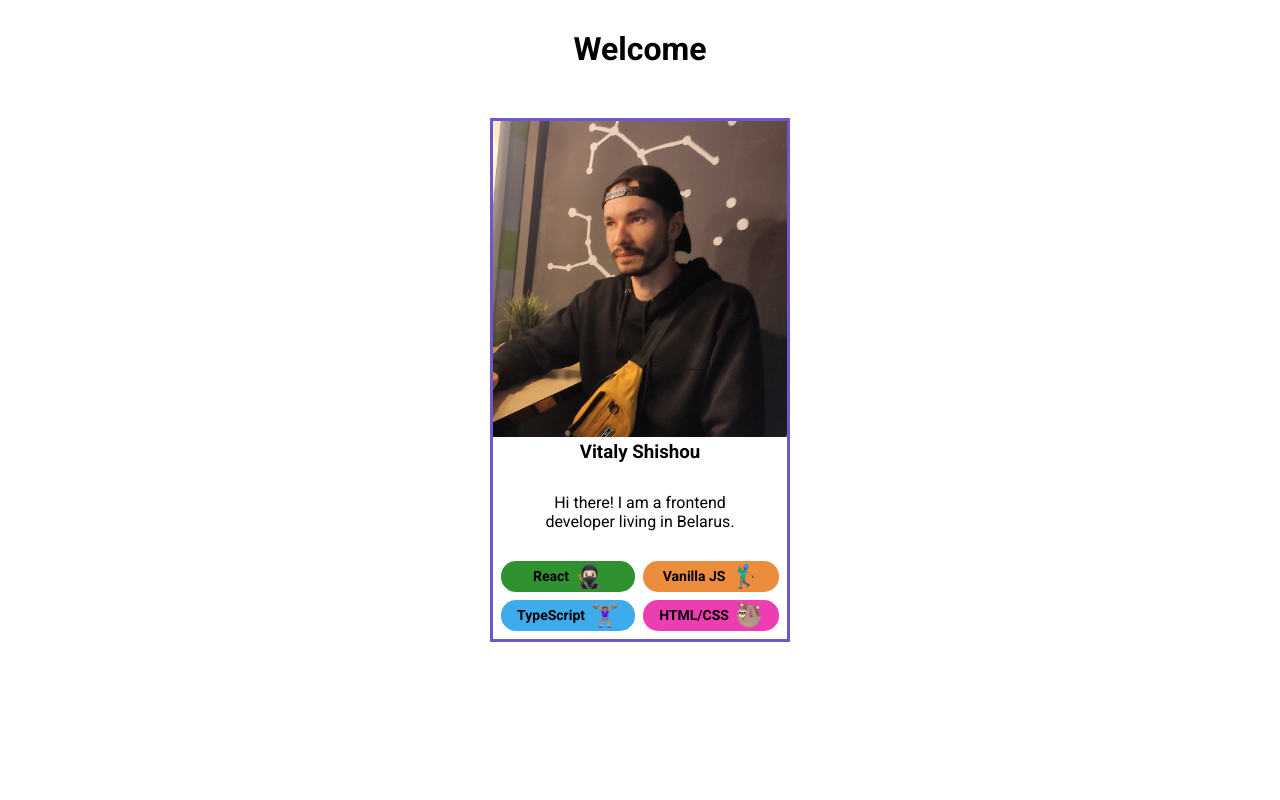
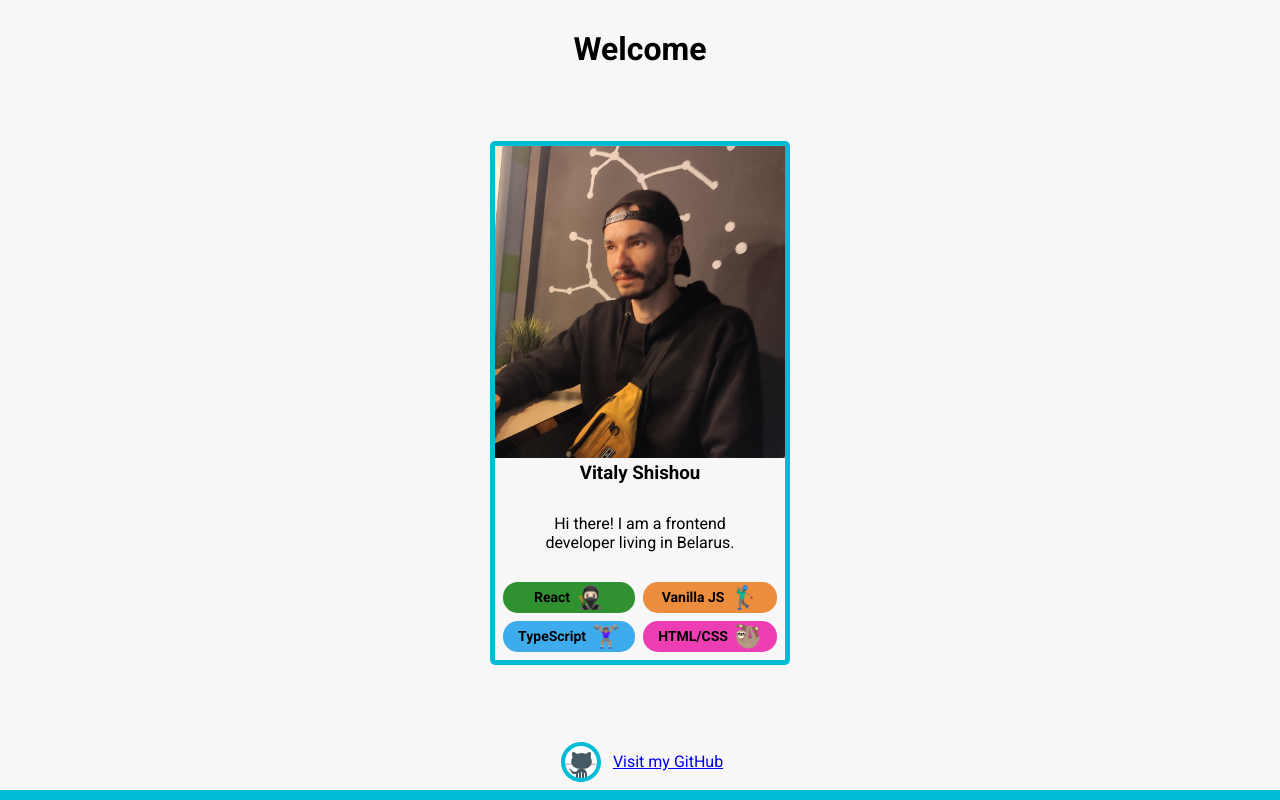
Before and after one commit to VitalyRK/2024-Jonas-ReactCourse, a React (Vite) app: page / in a window 1280 px wide. Built offline with nearby package versions, Linux system fonts and the light colour scheme.

Commit message:
feat: correct css styles (Fri, Jan 12, 2024  5:26:20 PM)

```diff
--- a/src/App.tsx
+++ b/src/App.tsx
@@ -1,4 +1,5 @@
 import CartInfo from './modules/CartInfo/CartInfo';
+import Footer from './modules/Footer/Footer';
 
 function App() {
   return (
@@ -8,6 +9,7 @@ function App() {
         name="Vitaly Shishou"
         about="Hi there! I am a frontend developer living in Belarus."
       />
+      <Footer />
     </>
   );
 }
--- a/src/global.css
+++ b/src/global.css
@@ -4,12 +4,26 @@
   margin: 0;
   padding: 0;
   box-sizing: border-box;
+
+}
+
+body {
+  height: 100vh;
   text-align: center;
   font-family: 'Roboto', sans-serif;
+  background-color: #f7f7f7;
+  border-bottom: 10px solid #00bcd4;
+}
+
+#root {
+  height: 100%;
+  display: flex;
+  flex-direction: column;
+  justify-content: space-between;
 }
 
 h1 {
-  margin-top: 30px;
+  padding-top: 30px;
 }
 
 .green {
--- a/src/modules/CartInfo/index.module.css
+++ b/src/modules/CartInfo/index.module.css
@@ -1,7 +1,8 @@
 .cart__box {
   margin: 50px auto;
   width: 300px;
-  border: 3px solid slateblue;
+  border: 5px solid #00bcd4;
+  border-radius: 5px;
 }
 
 .cart__img {
--- /dev/null
+++ b/src/modules/Footer/Footer.tsx
@@ -0,0 +1,25 @@
+import styles from './index.module.css';
+
+const Footer = () => {
+  return (
+    <footer className={styles.footer}>
+      <a
+        href="https://github.com/VitalyRK"
+        target="_blank"
+        className={styles.footer__link}
+        rel="noreferrer"
+      >
+        <img
+          className={styles.img__github}
+          src="/github.svg"
+          loading="lazy"
+          decoding="async"
+          alt="GitHub icon"
+        />
+        <span>Visit my GitHub</span>
+      </a>
+    </footer>
+  );
+};
+
+export default Footer;
--- /dev/null
+++ b/src/modules/Footer/index.module.css
@@ -0,0 +1,16 @@
+.footer {}
+
+.footer__link {
+  display: inline-flex;
+  align-items: center;
+  justify-content: center;
+  gap: 8px;
+}
+
+.img__github {
+  transition: all .3s ease;
+}
+
+.img__github:hover {
+  filter: grayscale(100%);
+}
```
Also changed, not shown: public/github.svg (added).
